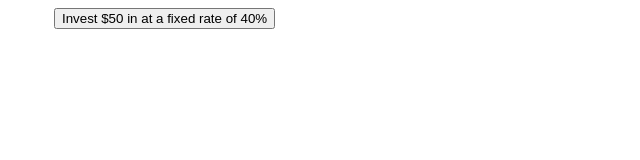
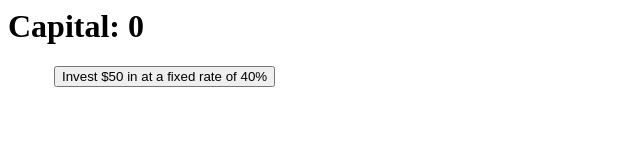
Before and after one commit to codetilldrop/Richie, a plain HTML site: page index.html in a window 1280 px wide. Both pictures are taken after a click on the button "Play". Shown: the whole page, without its empty margins (0-640 px from the left). Drawn offline with Linux system fonts and the light colour scheme.

Commit message:
Added some functionality into choiceSelected(). Minor Improvements

```diff
--- a/index.html
+++ b/index.html
@@ -2,8 +2,9 @@
   <head>
   </head>
   <body>
+    <h1 id="capital">Capital: 0</h1>
     <button id="play_button" onclick="play()">Play</button>
-    <button id="choice_one" value=""></button>
+    <button id="choice_one" value="" onclick="choiceSelected(this)"></button>
     <button id="choice_two" value=""></button>
     <button id="choice_three" value=""></button>
   </body>
@@ -15,10 +16,11 @@
     var choiceTwo = document.getElementById("choice_two");
     var choiceThree = document.getElementById("choice_three");
     var playButton = document.getElementById("play_button");
+    var capitalText = document.getElementById("capital");
 
     // Capital is a variable which will be used later on
     // as development progresses
-    var capital = 0;
+    var capital = 0
 
     /*
     Choices is an object which will hold all the choices as
@@ -27,7 +29,7 @@
     */
     var choices = {
       "Invest $50 in at a fixed rate of 40%": {
-        points: "$70"
+        points: 70
       }
     };
 
@@ -59,9 +61,15 @@
 
     // Choice Selected Function: When a choice has been selected
     // The appropriate action is determined here
-    // NOTE: THIS IS A STUB
     function choiceSelected (selectedChoice) {
-      // Insert Code
+      var selectedValue = selectedChoice.value;
+      console.log(selectedValue);
+
+      var selectedValueProps = choices[selectedValue].points;
+      capital += selectedValueProps;
+      console.log(capital);
+
+      capitalText.innerHTML = "Capital: $" + capital;
     }
   </script>
 </html>
```
